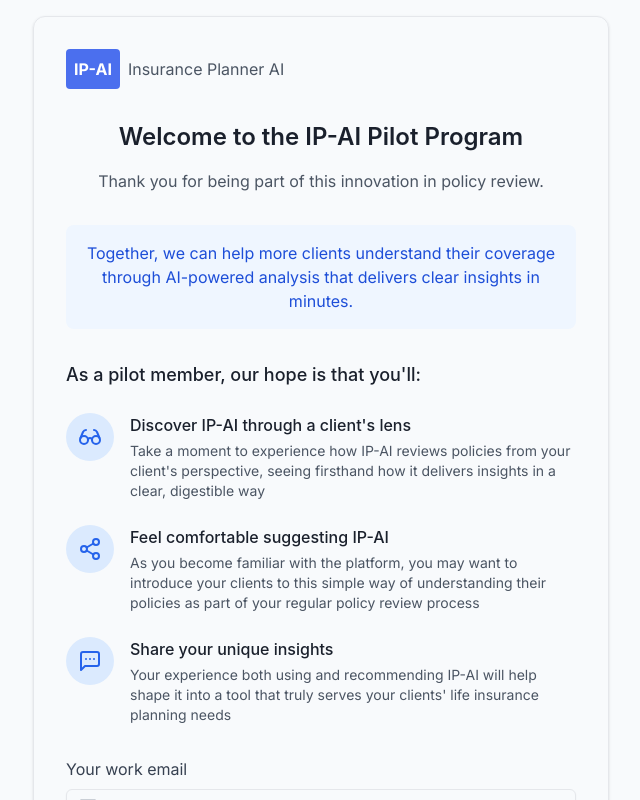
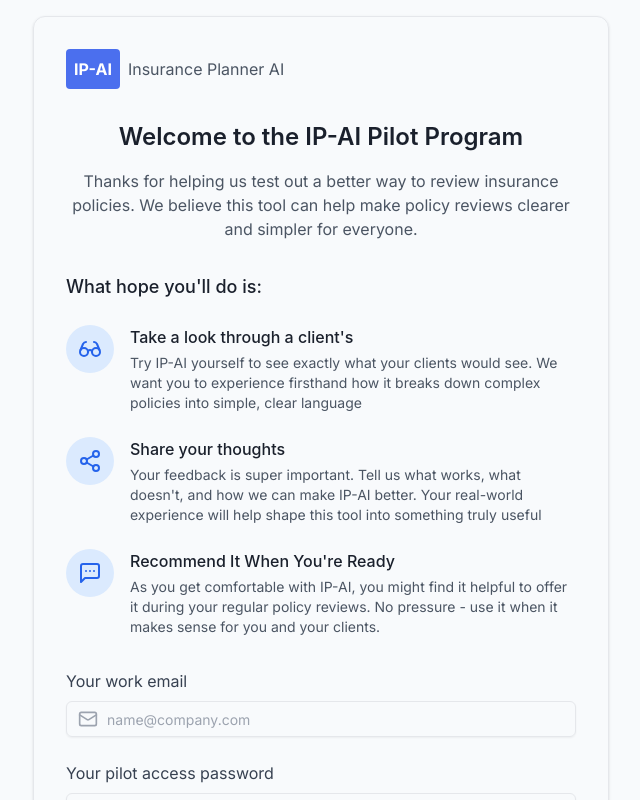
Before and after one commit to itsgabeover/dashboard-copy, a Next.js app: page /login in a window 1280 px wide. Shown: the top 800 px of the page, without its empty margins (319-959 px from the left). Built offline with nearby package versions, Linux system fonts and the light colour scheme; no server answers.

Commit message:
Update page.tsx

```diff
--- a/app/login/page.tsx
+++ b/app/login/page.tsx
@@ -68,28 +68,20 @@ export default function LoginPage() {
 
           <div className="text-center space-y-4 mb-8">
             <h1 className="text-2xl font-semibold">Welcome to the IP-AI Pilot Program</h1>
-            <p className="text-gray-600">Thank you for being part of this innovation in policy review.</p>
-          </div>
-
-          <div className="bg-blue-50 p-4 rounded-lg mb-8">
-            <p className="text-center text-blue-700">
-              Together, we can help more clients understand their coverage through AI-powered analysis that delivers
-              clear insights in minutes.
-            </p>
+            <p className="text-gray-600">Thanks for helping us test out a better way to review insurance policies. We believe this tool can help make policy reviews clearer and simpler for everyone.</p>
           </div>
 
           <div className="space-y-6 mb-8">
-            <h2 className="text-lg font-medium">As a pilot member, our hope is that you&apos;ll:</h2>
+            <h2 className="text-lg font-medium">What hope you&apos;ll do is:</h2>
             <div className="space-y-6">
               <div className="flex gap-4">
                 <div className="flex-shrink-0 w-12 h-12 bg-blue-100 rounded-full flex items-center justify-center">
                   <Glasses className="h-6 w-6 text-blue-600" />
                 </div>
                 <div>
-                  <h3 className="font-medium">Discover IP-AI through a client&apos;s lens</h3>
+                  <h3 className="font-medium">Take a look through a client&apos;s</h3>
                   <p className="text-gray-600 text-sm mt-1">
-                    Take a moment to experience how IP-AI reviews policies from your client&apos;s perspective, seeing
-                    firsthand how it delivers insights in a clear, digestible way
+                    Try IP-AI yourself to see exactly what your clients would see. We want you to experience firsthand how it breaks down complex policies into simple, clear language
                   </p>
                 </div>
               </div>
@@ -99,10 +91,9 @@ export default function LoginPage() {
                   <Share2 className="h-6 w-6 text-blue-600" />
                 </div>
                 <div>
-                  <h3 className="font-medium">Feel comfortable suggesting IP-AI</h3>
+                  <h3 className="font-medium">Share your thoughts</h3>
                   <p className="text-gray-600 text-sm mt-1">
-                    As you become familiar with the platform, you may want to introduce your clients to this simple way
-                    of understanding their policies as part of your regular policy review process
+                    Your feedback is super important. Tell us what works, what doesn't, and how we can make IP-AI better. Your real-world experience will help shape this tool into something truly useful
                   </p>
                 </div>
               </div>
@@ -112,10 +103,9 @@ export default function LoginPage() {
                   <MessageSquareMore className="h-6 w-6 text-blue-600" />
                 </div>
                 <div>
-                  <h3 className="font-medium">Share your unique insights</h3>
+                  <h3 className="font-medium">Recommend It When You're Ready</h3>
                   <p className="text-gray-600 text-sm mt-1">
-                    Your experience both using and recommending IP-AI will help shape it into a tool that truly serves
-                    your clients&apos; life insurance planning needs
+                   As you get comfortable with IP-AI, you might find it helpful to offer it during your regular policy reviews. No pressure - use it when it makes sense for you and your clients.
                   </p>
                 </div>
               </div>
```
